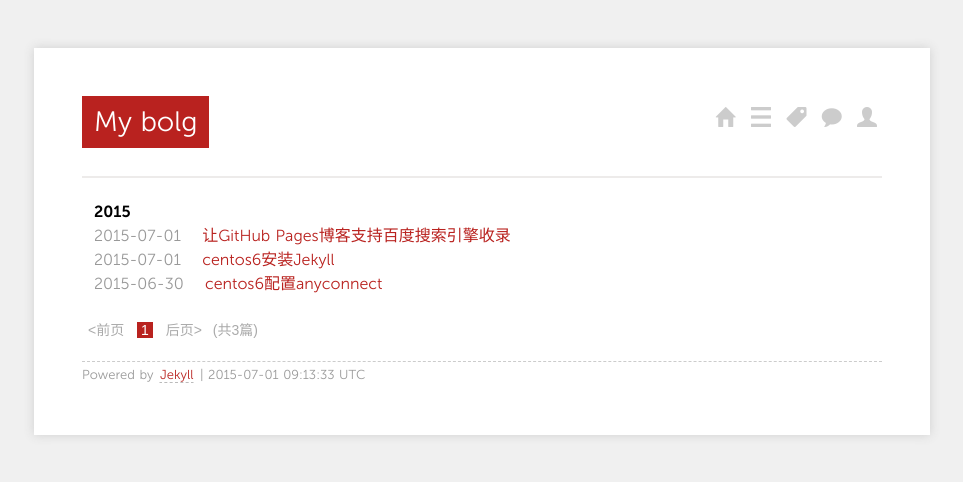
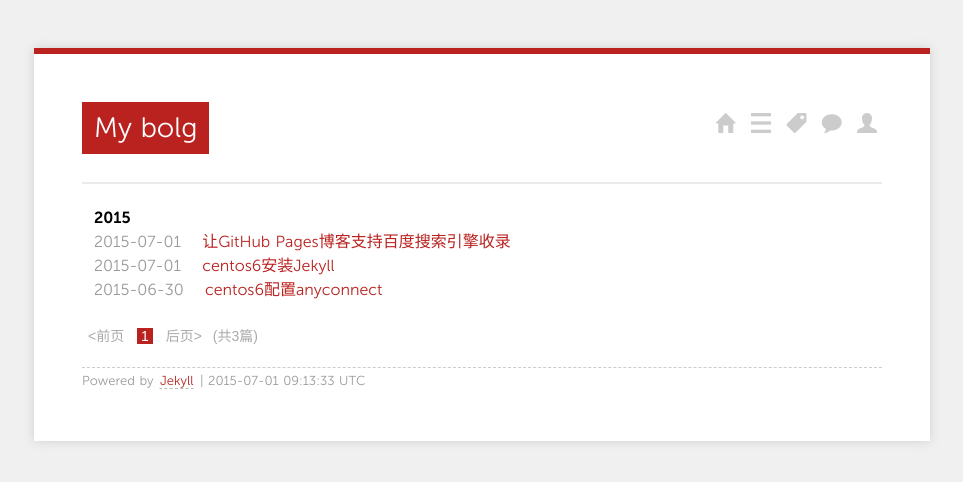
Before and after one commit to EwanZhang/Bolg, a Jekyll site: the page built from index.html, in a window 1280 px wide. Shown: the top 482 px of the page, without its empty margins (158-1121 px from the left). Built offline with Jekyll 4.4.1, drawn with Linux system fonts in a browser that asks for light colours; nearby versions of some CDN libraries; Markdown is read by kramdown in place of the engine named in the settings; the list of posts is cut into pages by our own code.

Commit message:
Update screen.css

```diff
--- a/media/css/screen.css
+++ b/media/css/screen.css
@@ -85,7 +85,7 @@ body>div {
     -moz-box-shadow: 0 0 10px 0 #cfcfcf;
     -webkit-box-shadow: 0 0 10px 0 #cfcfcf;
     box-shadow: 0 0 10px 0 #cfcfcf;
-    border-top: 6px solid ##B9221F;
+    border-top: 6px solid #B9221F;
 }
 h1 {
     font-size: 28px;
```
